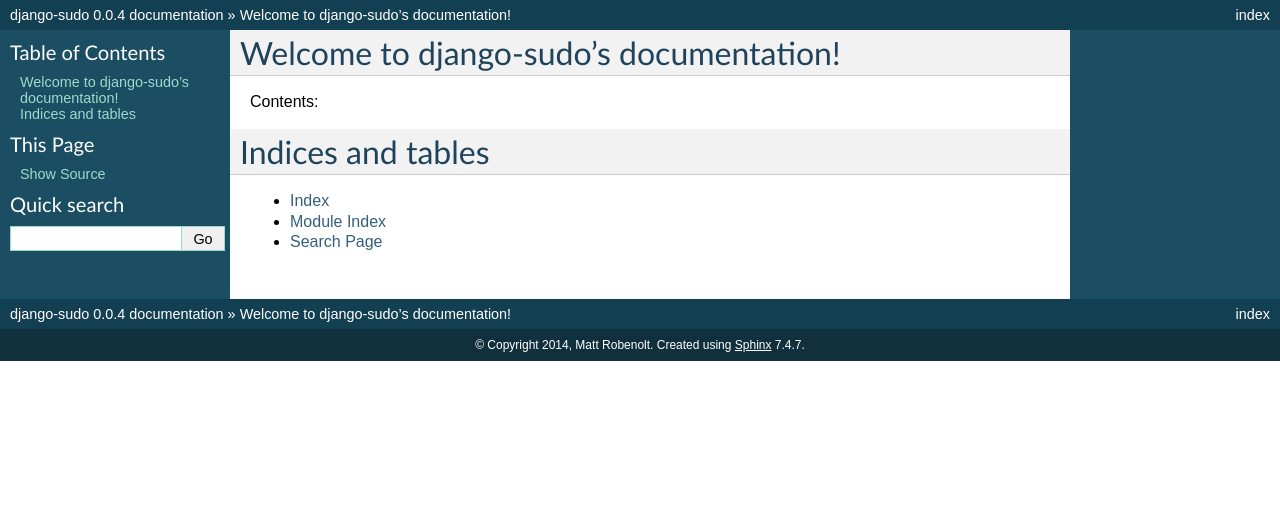
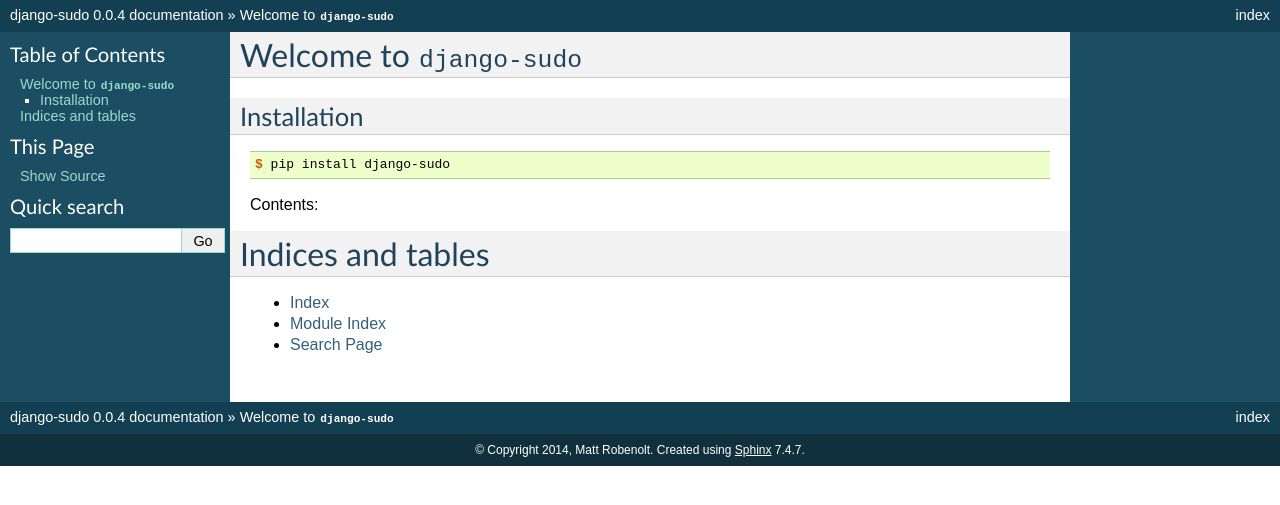
Before and after one commit to mattrobenolt/django-sudo, a Sphinx documentation site: the page built from docs/index.rst, in a window 1280 px wide. Shown: the top 505 px of the page. Built offline with Sphinx 7.4.7, drawn with Linux system fonts in a browser that asks for light colours.

```diff
--- a/docs/index.rst
+++ b/docs/index.rst
@@ -3,8 +3,15 @@
    You can adapt this file completely to your liking, but it should at least
    contain the root `toctree` directive.
 
-Welcome to django-sudo's documentation!
-=======================================
+Welcome to ``django-sudo``
+==========================
+
+Installation
+------------
+
+.. code-block:: console
+
+    $ pip install django-sudo
 
 Contents:
 
```
Also changed, not shown: docs/security/index.rst (added, +9 -0 lines).
